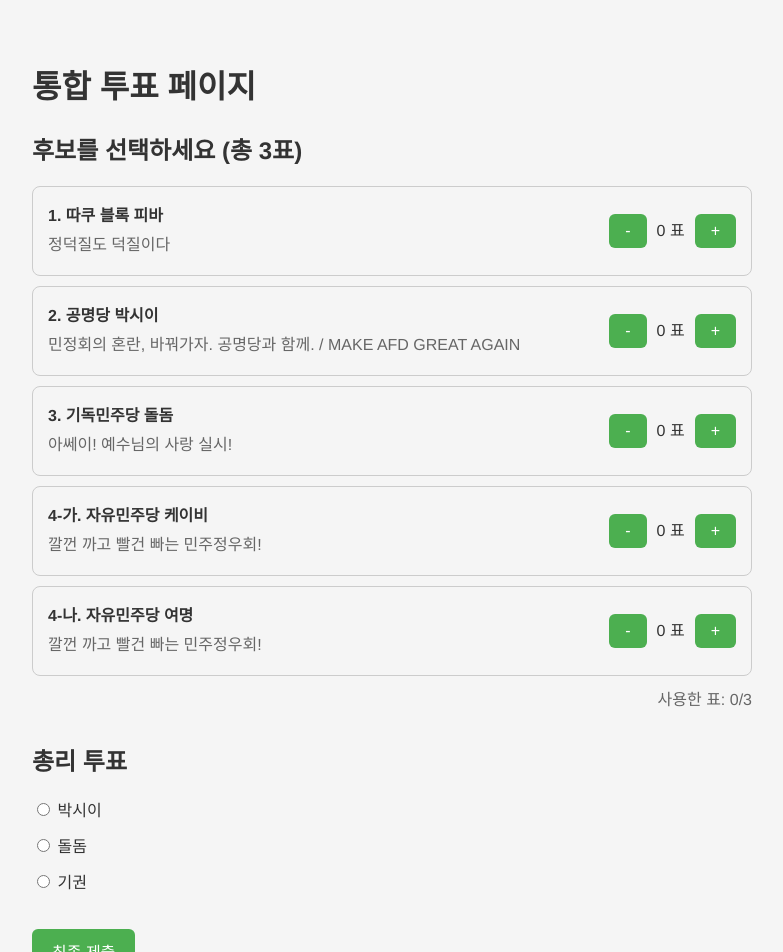
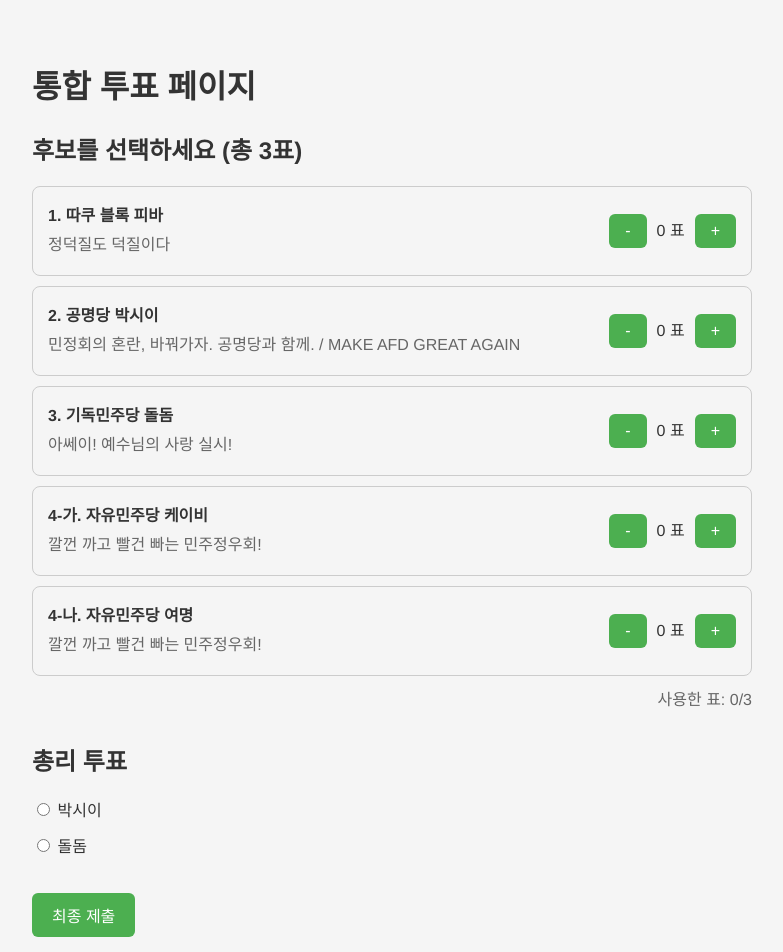
Before and after one commit to navillera7/hibiki-general-election, a Next.js app: page /vote in a window 1280 px wide. Shown: the top 952 px of the page, without its empty margins (248-1031 px from the left). Built offline with nearby package versions, Linux system fonts and the light colour scheme.

Commit message:
Update vote.jsx

```diff
--- a/pages/vote.jsx
+++ b/pages/vote.jsx
@@ -6,7 +6,6 @@ import candidates from '@/lib/candidates';
 const pmChoices = [
   { id: '박시이', label: '박시이' },
   { id: '돌돔', label: '돌돔' },
-  { id: 'abstain', label: '기권' },
 ];
 
 export default function CombinedVotePage() {
```
